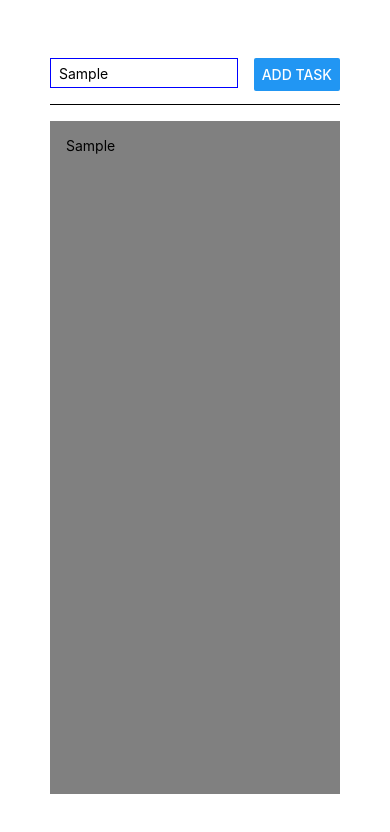
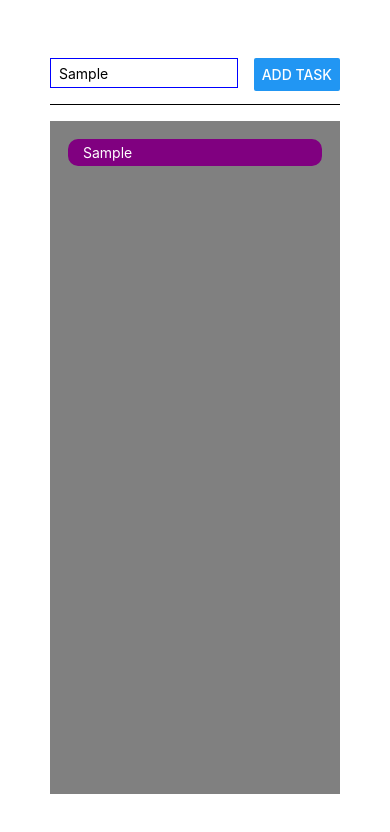
Before and after one commit to SpiderAndCat/reactNative_ToDoApp, a React Native app: screen / in a window 390 px wide. Both pictures are taken after typing "Sample" into the empty fields and a click on the button "ADD TASK". Shown: the top 832 px of the page. Built offline with nearby package versions, Linux system fonts and the light colour scheme.

Commit message:
Additional styling

```diff
--- a/App.js
+++ b/App.js
@@ -27,7 +27,11 @@ export default function App() {
       </View>
 
       <View style={styles.tasksContainer}>
-        {tasks.map((t) => <Text>{t}</Text>)}
+        {tasks.map((t) =>
+          <View key={t} style={styles.taskItem}>
+            <Text style={styles.taskItemText}>{t}</Text>
+          </View>
+        )}
       </View>
 
     </View>
@@ -65,5 +69,18 @@ const styles = StyleSheet.create({
     flex: 5,
     padding: 16,
     backgroundColor: 'gray'
-  }
+  },
+
+  taskItem: {
+    borderRadius: 10,
+    backgroundColor: 'purple',
+    padding: 5,
+    paddingLeft: 15,
+    paddingRight: 15,
+    margin: 2,
+    color: 'white'
+  },
+  taskItemText: {
+    color: 'white'
+  },
 });
```
